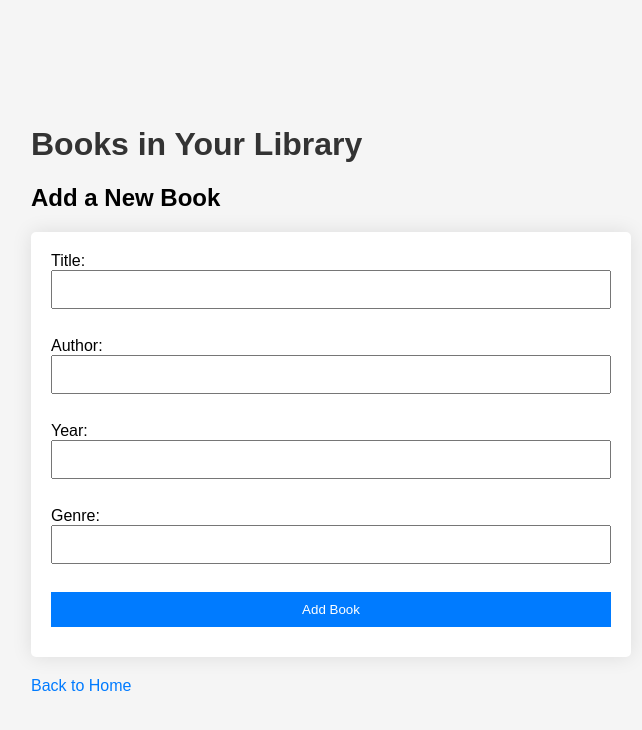
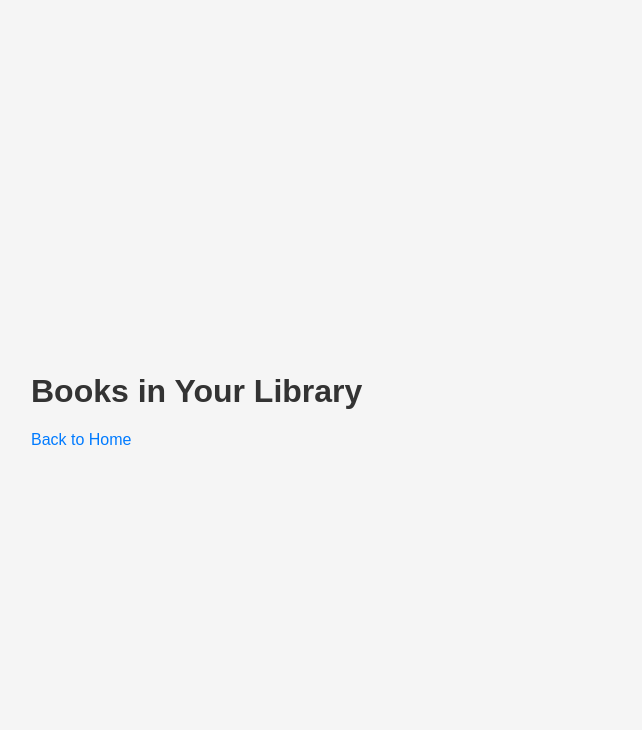
Before and after one commit to ShibelAl/library-project, a Flask app: page /books in a window 1280 px wide. Shown: the top 730 px of the page, without its empty margins (309-951 px from the left). Run offline with Flask 3, Linux system fonts and the light colour scheme.

Commit message:
added file description

```diff
--- a/templates/books.html
+++ b/templates/books.html
@@ -1,3 +1,9 @@
+<!--
+This file renders the list of books in the library and allows users to borrow or return books.
+If a book is borrowed, a message indicates this, and the option to return the book is provided.
+The page also includes a link to navigate back to the home page.
+-->
+
 <!DOCTYPE html>
 <html lang="en">
 <head>
@@ -12,27 +18,15 @@
             {% for book in books %}
             <li>
                 {{ book.title }} by {{ book.author }} ({{ book.publication_year }}), Genre: {{ book.genre }}
-                <span>
-                    <a href="/edit/{{ book.title }}">Edit</a>
-                    <a href="/delete/{{ book.title }}">Delete</a>
-                    {% if book.is_borrowed %}
-                        <a href="/return/{{ book.title }}">Return</a>
-                        <span>(Borrowed)</span>
-                    {% else %}
-                        <a href="/borrow/{{ book.title }}">Borrow</a>
-                    {% endif %}
-                </span>
+                {% if book.is_borrowed %}
+                    <span>This book is borrowed.</span>
+                    <a href="/return/{{ book.title }}">Return</a>
+                {% else %}
+                    <a href="/borrow/{{ book.title }}">Borrow</a>
+                {% endif %}
             </li>
             {% endfor %}
         </ul>
-        <h2>Add a New Book</h2>
-        <form action="/books" method="post">
-            Title: <input type="text" name="title"><br>
-            Author: <input type="text" name="author"><br>
-            Year: <input type="text" name="year"><br>
-            Genre: <input type="text" name="genre"><br>
-            <input type="submit" value="Add Book">
-        </form>
         <footer>
             <a href="/">Back to Home</a>
         </footer>
```
